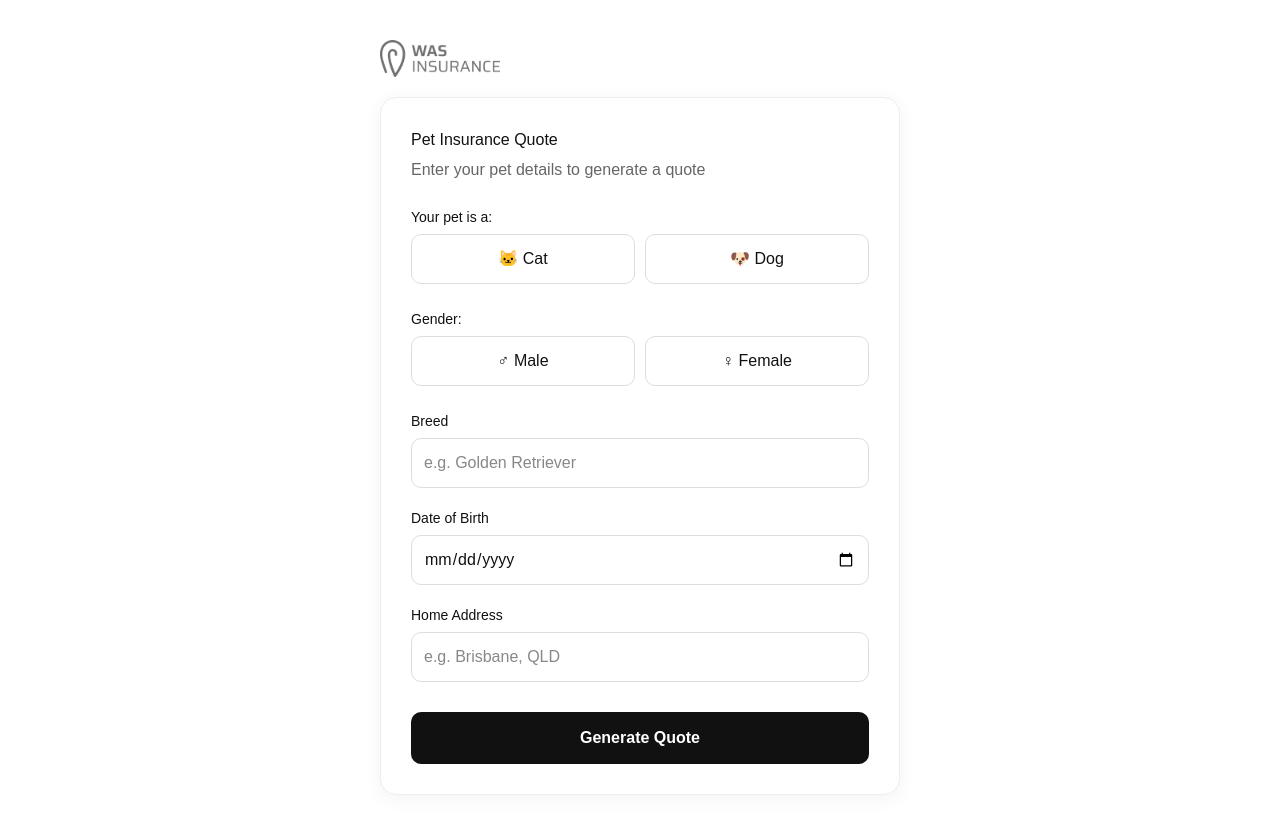
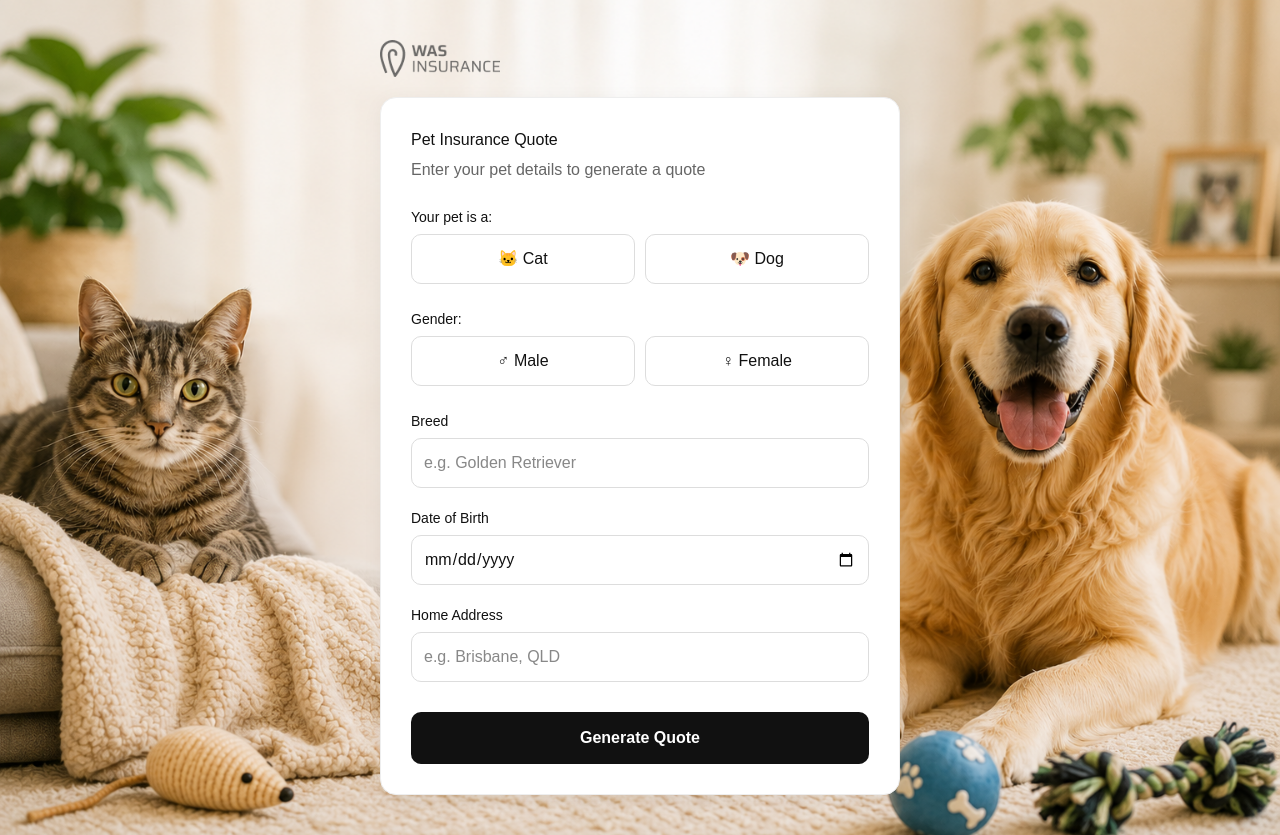
Before and after one commit to pvu0452/pet_insurance, a Next.js app: page / in a window 1280 px wide. Built offline with nearby package versions, Linux system fonts and the light colour scheme.

Commit message:
Add background image styling across pages

```diff
--- a/app/details/page.tsx
+++ b/app/details/page.tsx
@@ -151,7 +151,6 @@
 
 <div className="
 min-h-screen
-bg-gray-50
 text-gray-900
 ">
 
--- a/app/globals.css
+++ b/app/globals.css
@@ -20,9 +20,11 @@
 }
 
 body {
-  background: var(--background);
-  color: var(--foreground);
-  font-family: Arial, Helvetica, sans-serif;
+  background-image: url('/background.webp');
+  background-size: cover;
+  background-position: center;
+  background-repeat: no-repeat;
+  background-attachment: fixed;
 }
 
 .input {
--- a/app/page.tsx
+++ b/app/page.tsx
@@ -94,7 +94,7 @@
     <main
       style={{
         minHeight: "100vh",
-        backgroundColor: "#ffffff",
+        backgroundColor: "Transparent",
         display: "flex",
         flexDirection: "column",
         alignItems: "center",
--- a/app/plans/page.tsx
+++ b/app/plans/page.tsx
@@ -151,7 +151,7 @@
   }, [petDetails, excess, limit, benefit]);
 
   return (
-    <div className="min-h-screen bg-gray-50">
+    <div className="min-h-screen">
       <div className="max-w-2xl mx-auto px-4 py-6">
 
         {/* LOGO */}
```
Also changed, not shown: public/background.webp (added).
